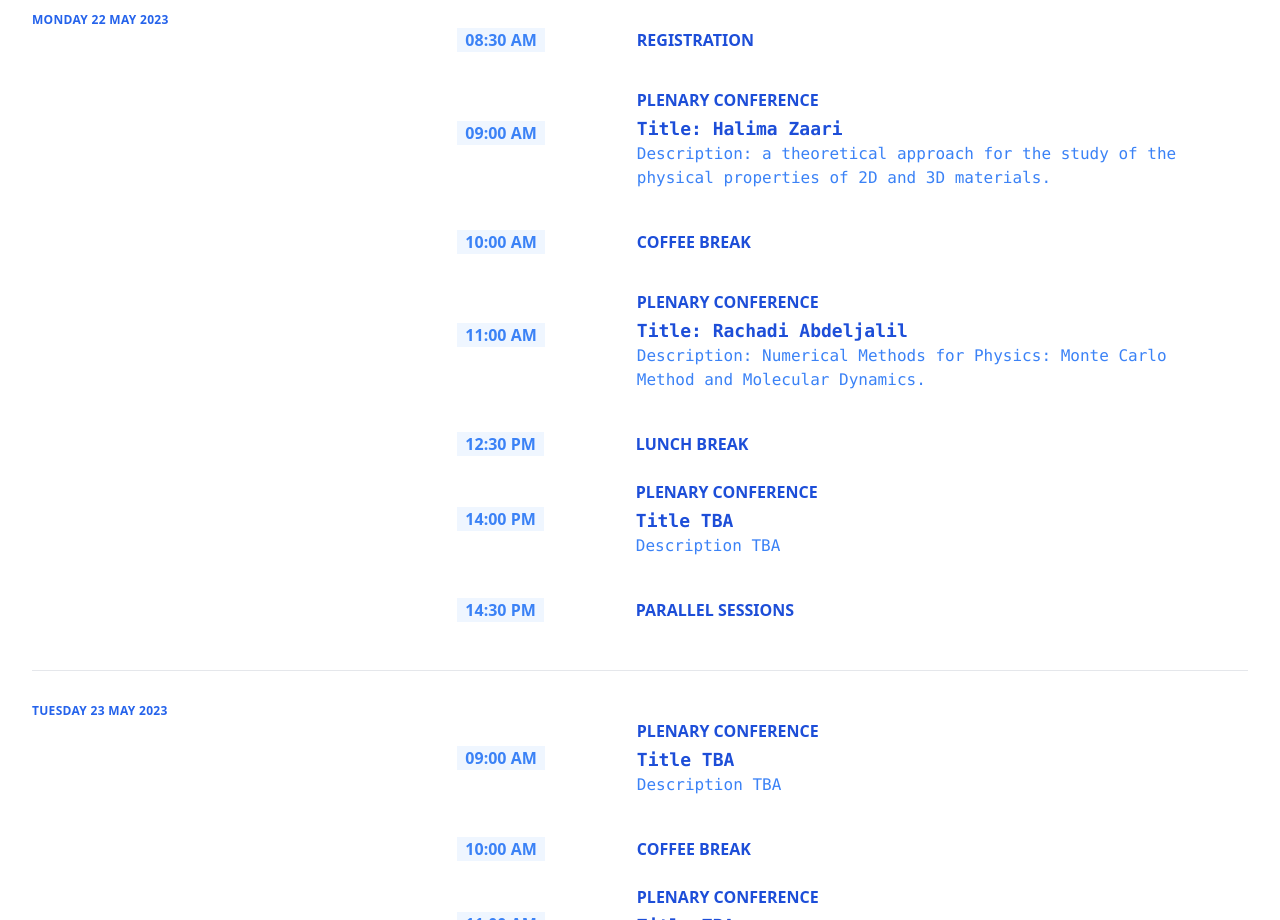
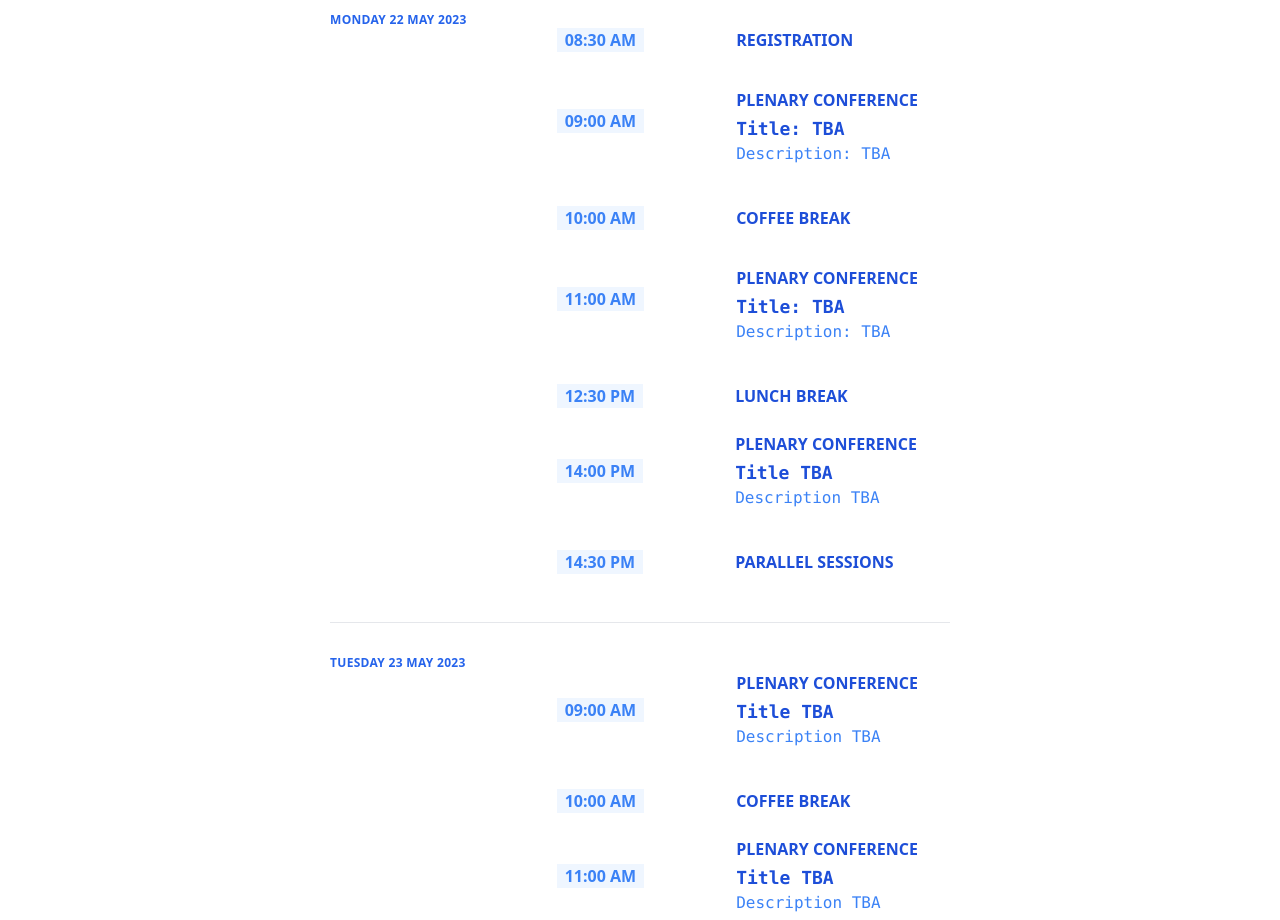
Before and after one commit to CodeSplash/JDMSI2023, a website: page index.html in a window 1280 px wide. Shown: the part 3060-3980 px from the top of the page. Drawn offline with Linux system fonts and the light colour scheme.

Commit message:
Update index.html

```diff
--- a/index.html
+++ b/index.html
@@ -827,10 +827,10 @@
                     <div class="col-span-7 sm:col-span-6 px-3 mt-3">
                         <p class="text-base text-blue-700 font-bold uppercase text-start mb-2">Plenary Conference</p>
                         <p class="text-lg font-extrabold leading-none text-blue-700 font-mono mb-1">
-                          Title: Halima Zaari
+                          Title: TBA
                         </p>
                         <p class="text-blue-500 font-mono text-base">
-                          Description: a theoretical approach for the study of the physical properties of 2D and 3D materials.
+                          Description: TBA
                       </p>
                     </div>
 
@@ -854,10 +854,10 @@
                     <div class="col-span-7 sm:col-span-6 px-3 mt-3">
                         <p class="text-base text-blue-700 font-bold uppercase text-start mb-2">Plenary Conference</p>
                         <p class="text-lg font-extrabold leading-none text-blue-700 font-mono mb-1">
-                          Title: Rachadi Abdeljalil
+                          Title: TBA
                         </p>
                         <p class="text-blue-500 font-mono text-base">
-                          Description: Numerical Methods for Physics: Monte Carlo Method and Molecular Dynamics.
+                          Description: TBA
                       </p>
                     </div>
 
```
